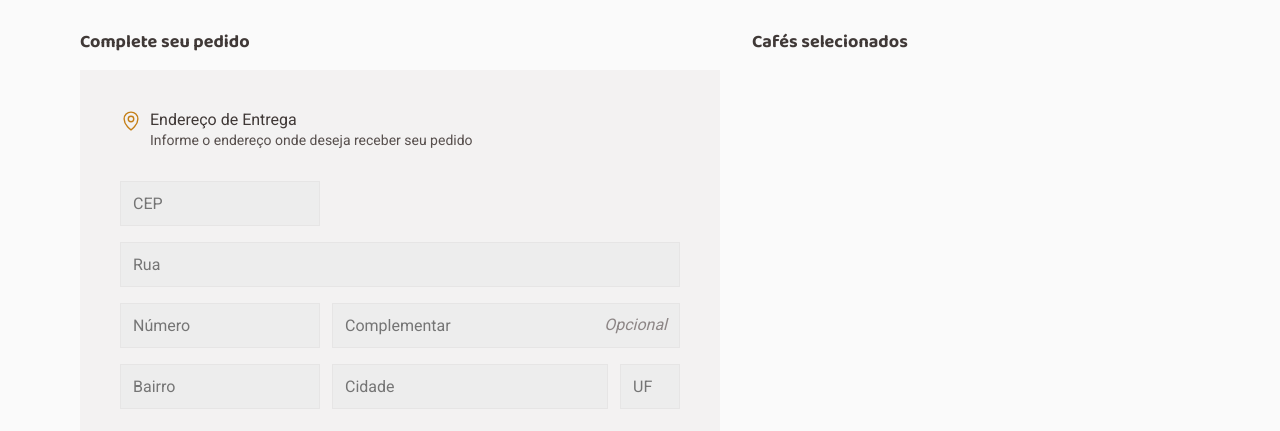
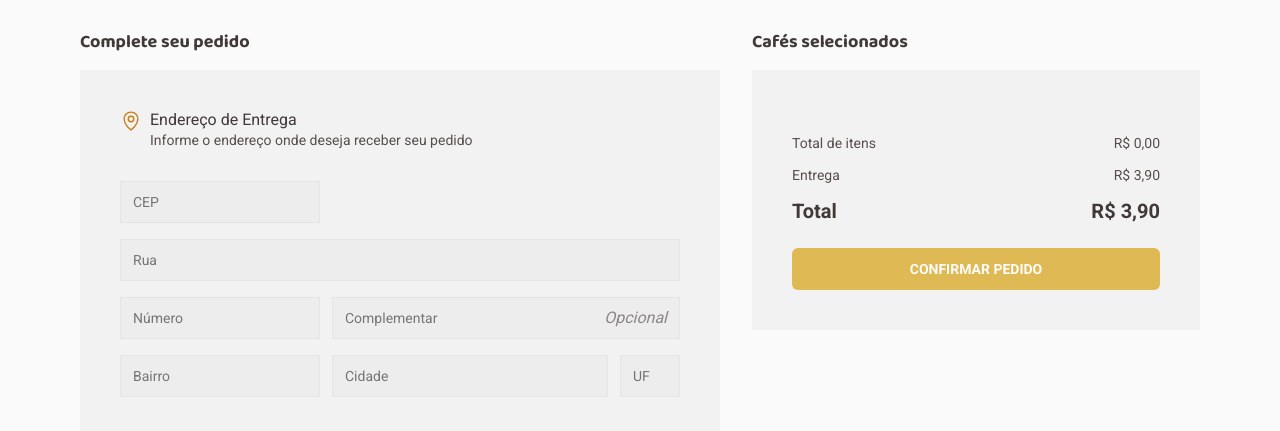
Before and after one commit to franciniltonsoaresmenzes/coffee-delivery, a React (Vite) app: page /checkout in a window 1280 px wide. Shown: the part 369-800 px from the top of the page. Built offline with nearby package versions, Linux system fonts and the light colour scheme.

Commit message:
refatorando

```diff
--- a/src/components/ButtonSubmit/styles.ts
+++ b/src/components/ButtonSubmit/styles.ts
@@ -17,4 +17,9 @@ export const ButtonSubmitContainer = styled.button`
   &:hover {
     background-color: ${({ theme }) => theme.color.brand['yellow-dark']};
   }
+
+  &:disabled {
+    opacity: 0.8;
+    cursor: not-allowed;
+  }
 `
--- a/src/components/Input/styles.ts
+++ b/src/components/Input/styles.ts
@@ -25,8 +25,19 @@ export const InputContainer = styled.div`
     height: 100%;
     padding: 12px;
 
+    font-family: 'Roboto';
+    font-style: normal;
+    font-weight: 400;
+    font-size: 0.875rem;
+    line-height: 1.3;
+    color: ${({ theme }) => theme.color.base.label};
+
     background-color: transparent;
     border: 0;
+
+    &:focus {
+      color: ${({ theme }) => theme.color.base.text};
+    }
   }
 `
 
--- a/src/pages/Checkout/components/CoffeeSelected/index.tsx
+++ b/src/pages/Checkout/components/CoffeeSelected/index.tsx
@@ -24,13 +24,14 @@ export function CoffeeSelected() {
 
   return (
     <>
-      {coffee.length > 0 ? (
       <CoffeeSelectedContainer>
-          {coffee.map((coffee) => (
+        {coffee.length > 0
+          ? coffee.map((coffee) => (
               <ListCoffeeCardShop key={coffee.id}>
                 <CoffeeCardShop key={coffee.id} coffee={coffee} />
               </ListCoffeeCardShop>
-          ))}
+            ))
+          : null}
         <FlexPriceContainer>
           <FlexPrice>
             <Text as="span" size="s" color="text">
@@ -75,9 +76,10 @@ export function CoffeeSelected() {
           </FlexPrice>
         </FlexPriceContainer>
 
-          <ButtonSubmit type="submit">confirmar pedido</ButtonSubmit>
+        <ButtonSubmit type="submit" disabled={!ItemsShopLenght}>
+          confirmar pedido
+        </ButtonSubmit>
       </CoffeeSelectedContainer>
-      ) : null}
     </>
   )
 }
--- a/src/pages/Checkout/components/CoffeeSelected/styles.ts
+++ b/src/pages/Checkout/components/CoffeeSelected/styles.ts
@@ -3,6 +3,7 @@ import { FormAdressContainer } from '../FormAdress/styles'
 
 export const CoffeeSelectedContainer = styled(FormAdressContainer)`
   max-width: 28rem;
+  width: 28rem;
 `
 
 export const ListCoffeeCardShop = styled.div`
--- a/src/pages/Checkout/components/FormAdress/index.tsx
+++ b/src/pages/Checkout/components/FormAdress/index.tsx
@@ -40,6 +40,8 @@ export function FormAdress() {
           placeholder="CEP"
           className="cep"
           id="c"
+          minLength={1}
+          maxLength={26}
           {...register('c')}
           error={errors.c?.message}
         />
@@ -48,6 +50,8 @@ export function FormAdress() {
           placeholder="Rua"
           className="rua"
           id="street"
+          minLength={1}
+          maxLength={40}
           {...register('street')}
           error={errors.street?.message}
         />
@@ -56,6 +60,8 @@ export function FormAdress() {
           placeholder="Número"
           className="numero"
           id="number"
+          minLength={1}
+          maxLength={40}
           {...register('number')}
           error={errors.number?.message}
         />
@@ -74,6 +80,8 @@ export function FormAdress() {
           className="bairro"
           {...register('district')}
           error={errors.district?.message}
+          minLength={1}
+          maxLength={40}
           id="distryt"
         />
 
@@ -83,6 +91,8 @@ export function FormAdress() {
           className="cidade"
           id="city"
           {...register('city')}
+          minLength={1}
+          maxLength={40}
           error={errors.city?.message}
         />
         <Input
@@ -90,6 +100,8 @@ export function FormAdress() {
           placeholder="UF"
           className="uf"
           id="state"
+          minLength={1}
+          maxLength={2}
           {...register('state')}
           error={errors.state?.message}
         />
--- a/src/pages/Checkout/components/FormAdress/styles.ts
+++ b/src/pages/Checkout/components/FormAdress/styles.ts
@@ -20,6 +20,7 @@ export const GridInputsFormAdress = styled.div`
   .rua {
     grid-column: 1/4;
     grid-row: 2;
+    text-transform: uppercase;
   }
 
   .numero {
--- a/src/pages/Checkout/index.tsx
+++ b/src/pages/Checkout/index.tsx
@@ -39,10 +39,7 @@ const setBuyNewCoffee = zod.object({
     .string()
     .min(1, 'Preciso de mais informações')
     .max(40, 'Você pode ser mais direto'),
-  state: zod
-    .string()
-    .min(1, 'UF invalido')
-    .max(40, 'Você pode ser mais direto'),
+  state: zod.string().min(1, 'UF invalido').max(2, 'Você pode ser mais direto'),
   paymentMethod: zod.nativeEnum(paymentMethods, {
     errorMap: () => {
       return { message: 'Informe Forma de pagamento' }
--- a/src/pages/CheckoutSuccess/index.tsx
+++ b/src/pages/CheckoutSuccess/index.tsx
@@ -1,5 +1,6 @@
 import { CurrencyDollar, MapPin, Timer } from 'phosphor-react'
-import { useLocation } from 'react-router-dom'
+import { useEffect } from 'react'
+import { useLocation, useNavigate } from 'react-router-dom'
 import { useTheme } from 'styled-components'
 import { InfoWithIcon } from '../../components/InfoWithIcon'
 import { Text, Title } from '../../components/Typography'
@@ -13,6 +14,15 @@ interface LocationType {
 export function CheckoutSuccess() {
   const { color } = useTheme()
   const { state } = useLocation() as unknown as LocationType
+  const navigate = useNavigate()
+
+  useEffect(() => {
+    if (!state) {
+      navigate('/')
+    }
+  }, [])
+
+  if (!state) return <></>
 
   return (
     <CheckoutSuccessContainer className="container">
@@ -57,7 +67,9 @@ export function CheckoutSuccess() {
               <Text size="m" color="text">
                 Pagamento na entrega{' '}
                 <Text as="p" size="m" color="text" weight="700">
-                  {state.paymentMethod}
+                  {state.paymentMethod === 'credito' && 'Cartão de credito'}
+                  {state.paymentMethod === 'debito' && 'Cartão de debito'}
+                  {state.paymentMethod === 'dinheiro' && 'Cartão de dinheiro'}
                 </Text>
               </Text>
             }
```
Lines whose indentation alone changed are shown as unchanged.
